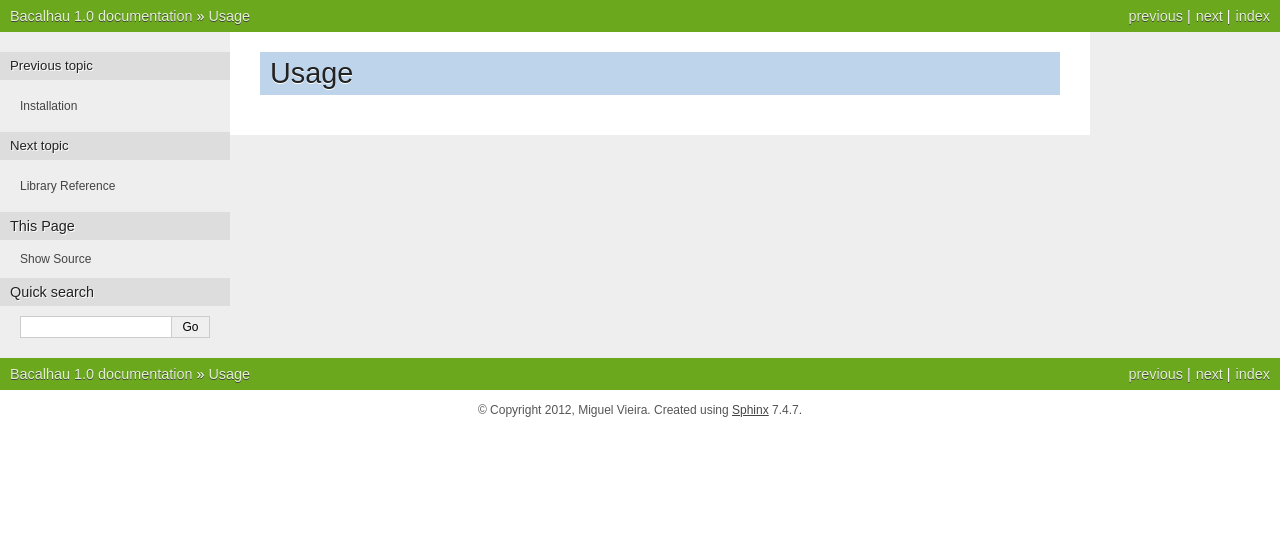
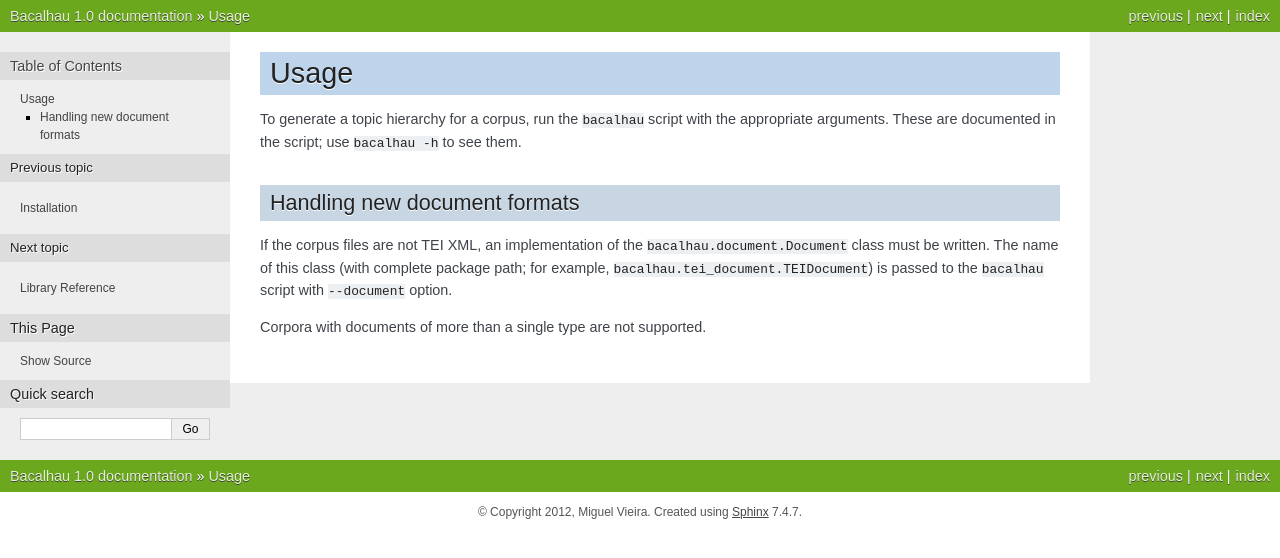
Before and after one commit to kcl-ddh/bacalhau, a Sphinx documentation site: the page built from docs/source/usage.rst, in a window 1280 px wide. Shown: the top 558 px of the page. Built offline with Sphinx 7.4.7, drawn with Linux system fonts in a browser that asks for light colours.

Commit message:
Added some basic usage documentation.

```diff
--- a/docs/source/conf.py
+++ b/docs/source/conf.py
@@ -36,7 +36,7 @@ class Mock(object):
         else:
             return Mock()
 
-MOCK_MODULES = ['lxml', 'nltk', 'nltk.corpus', 'pyggraphviz']
+MOCK_MODULES = ['lxml', 'nltk', 'nltk.corpus', 'nltk.stem', 'pyggraphviz']
 for mod_name in MOCK_MODULES:
     sys.modules[mod_name] = Mock()
 
--- a/docs/source/usage.rst
+++ b/docs/source/usage.rst
@@ -2,3 +2,18 @@
 
 Usage
 =====
+
+To generate a topic hierarchy for a corpus, run the ``bacalhau``
+script with the appropriate arguments. These are documented in the
+script; use ``bacalhau -h`` to see them.
+
+Handling new document formats
+-----------------------------
+
+If the corpus files are not TEI XML, an implementation of the
+``bacalhau.document.Document`` class must be written. The name of this
+class (with complete package path; for example,
+``bacalhau.tei_document.TEIDocument``) is passed to the ``bacalhau``
+script with ``--document`` option.
+
+Corpora with documents of more than a single type are not supported.
```
